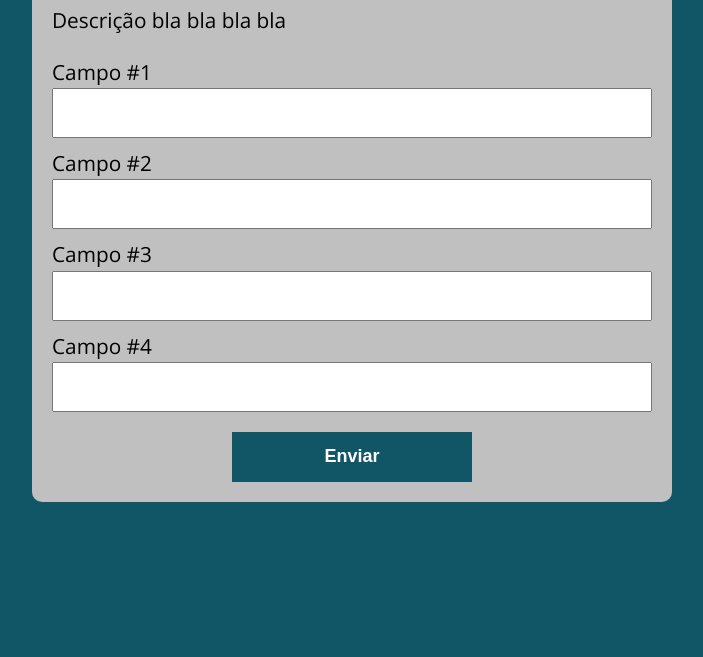
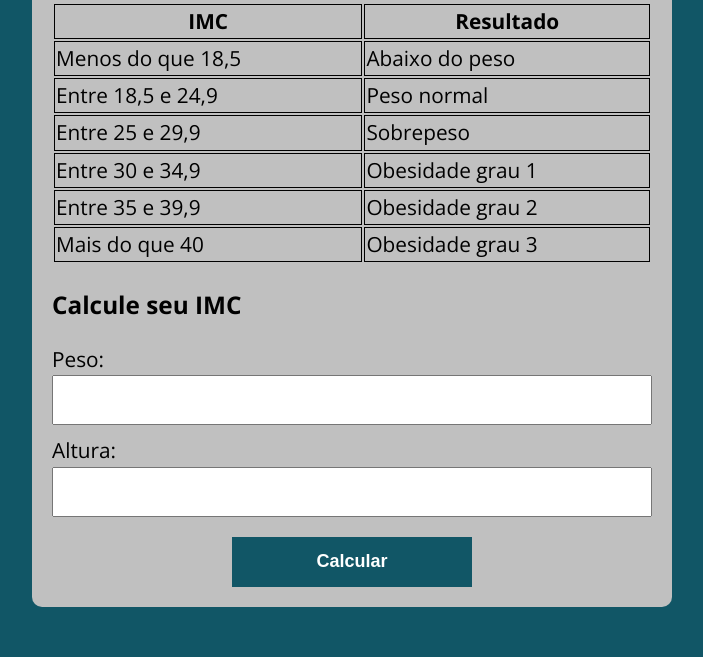
Before and after one commit to Altamirandes/projeto-curso-git, a plain HTML site: page index.html in a window 1280 px wide. Shown: the part 148-805 px from the top of the page, without its empty margins (288-991 px from the left). Drawn offline with nearby package versions, Linux system fonts and the light colour scheme.

Commit message:
Estrutura Final de HTML

```diff
--- a/index.html
+++ b/index.html
@@ -4,27 +4,31 @@
 <head>
     <meta charset="UTF-8">
     <meta name="viewport" content="width=device-width, initial-scale=1.0">
-    <title>Modelo</title>
+    <title>Calcule se IMC</title>
     <link rel="stylesheet" href="./assets/css/style.css">
 </head>
 
 <body>
     <section class="container">
-        <h1>Título Modelo</h1>
-        <p>
-            Descrição bla bla bla bla
-        </p>
-        <form action="">
-            <label for="input-teste-1">Campo #1</label>
-            <input type="text" id="input-teste-1">
-            <label for="input-teste-2">Campo #2</label>
-            <input type="password" id="input-teste-2">
-            <label for="input-teste-3">Campo #3</label>
-            <input type="email" id="input-teste-3">
-            <label for="input-teste-4">Campo #4</label>
-            <input type="number" id="input-teste-4">
-            <button>Enviar</button>
+        <h3>Tabela IMC</h3>
+        <table style="width: 100%">
+            <tr><th >IMC</th><th>Resultado</th></tr>
+            <tr><td>Menos do que 18,5</td><td>Abaixo do peso</td></tr>
+            <tr><td>Entre 18,5 e 24,9</td><td>Peso normal</td></tr>
+            <tr><td>Entre 25 e 29,9</td>  <td>Sobrepeso</td></tr>
+            <tr><td>Entre 30 e 34,9</td>  <td>Obesidade grau 1</td></tr>
+            <tr><td>Entre 35 e 39,9</td>  <td>Obesidade grau 2</td></tr>
+            <tr><td>Mais do que 40</td>   <td>Obesidade grau 3</td></tr>
+        </table>
+        <h3>Calcule seu IMC</h3>
+        <form id="formulario" action="" method="POST">
+            <label for="peso">Peso:</label>
+            <input type="text" id="peso" name="peso">
+            <label for="altura">Altura:</label>
+            <input type="text" id="altura" name="altura">
+            <button>Calcular</button>
         </form>
+        <div id="resultado"></div>
     </section>
     <script src="./assets/js/mail.js"></script>
 </body>
```
Also changed, not shown: 1 other file.
